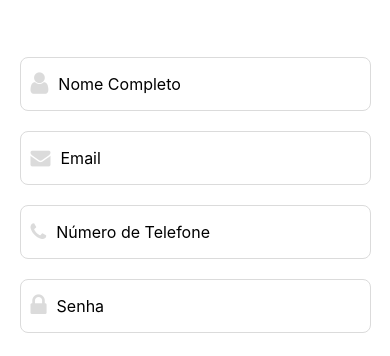
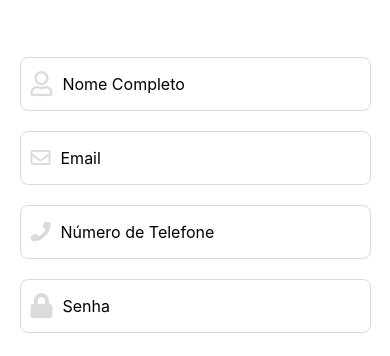
Before and after one commit to manuelkalueka/kiddo-step, a React Native app: screen / in a window 390 px wide. Shown: the part 133-489 px from the top of the page. Built offline with nearby package versions, Linux system fonts and the light colour scheme.

Commit message:
Refactor: Organizando tamanho de icones no Login

```diff
--- a/src/DefaultStyle/index.js
+++ b/src/DefaultStyle/index.js
@@ -1,6 +1,6 @@
 export default {
   colors: {
-    mainColorBue: "#2396f3",
+    mainColorBlue: "#2396f3",
     blueLightColor1: "#a2c4e0",
     blueLightColor2: "#6594ba",
     blueLightColor3: "#7ac3ff",
--- a/src/components/ButtonNewfecing/index.js
+++ b/src/components/ButtonNewfecing/index.js
@@ -24,7 +24,7 @@ const styles = StyleSheet.create({
     width: 50,
     height: 50,
     borderRadius: 25,
-    backgroundColor: defaultStyle.colors.mainColorBue,
+    backgroundColor: defaultStyle.colors.mainColorBlue,
     justifyContent: "center",
     alignItems: "center",
     marginBottom: 30,
--- a/src/routes/stack.signup.routes.js
+++ b/src/routes/stack.signup.routes.js
@@ -21,7 +21,7 @@ const SignupNavigation = () => {
             {
               title:"Verificar Conta",
               headerStyle:{
-                headerBackgroundColor:defaultStyle.colors.mainColorBue
+                headerBackgroundColor:defaultStyle.colors.mainColorBlue
               }
             }
           } />
--- a/src/routes/tab.routes.js
+++ b/src/routes/tab.routes.js
@@ -35,7 +35,7 @@ export default function TabRoutes() {
           },
         },
         tabBarShowLabel: false,
-        tabBarActiveTintColor: defaultStyle.colors.mainColorBue,
+        tabBarActiveTintColor: defaultStyle.colors.mainColorBlue,
         tabBarInactiveTintColor: defaultStyle.colors.grayAccent4,
       }}
     >
--- a/src/screens/Login/index.js
+++ b/src/screens/Login/index.js
@@ -18,7 +18,7 @@ const Schema = yup.object({
     .required("Informe a sua senha por favor"),
 });
 
-export default function Login({navigation}) {
+export default function Login({ navigation }) {
   const {
     control,
     handleSubmit,
@@ -86,9 +86,7 @@ export default function Login({navigation}) {
 
       <View style={styles.containerNewAccount}>
         <Text style={styles.textDoYouNeed}>Deseja criar uma conta?</Text>
-        <TouchableOpacity
-        onPress={()=>navigation.navigate("Signup")}
-        >
+        <TouchableOpacity onPress={() => navigation.navigate("Signup")}>
           <Text style={styles.textCreateAccount}>Criar</Text>
         </TouchableOpacity>
       </View>
--- a/src/screens/Login/style.js
+++ b/src/screens/Login/style.js
@@ -54,7 +54,7 @@ const styles = StyleSheet.create({
     borderColor:defaultStyle.colors.blueLightColor1,
     padding:10,
     borderRadius:10,
-    backgroundColor: defaultStyle.colors.mainColorBue2,
+    backgroundColor: defaultStyle.colors.mainColorBlue,
     marginBottom:15
   },
 
--- a/src/screens/Signup/index.js
+++ b/src/screens/Signup/index.js
@@ -8,7 +8,7 @@ import {
   Pressable,
 } from "react-native";
 
-import FontAwesome from "@expo/vector-icons/FontAwesome";
+import FontAwesome5 from "@expo/vector-icons/FontAwesome5";
 // import { RadioButton } from "react-native-paper";
 import styles from "./styles";
 
@@ -38,7 +38,7 @@ export default function Signup({ navigation }) {
             isFocused ? styles.inputFocused : styles.inputDefault,
           ]}
         >
-          <FontAwesome
+          <FontAwesome5
             style={styles.inputIcon}
             name="user"
             size={25}
@@ -58,7 +58,7 @@ export default function Signup({ navigation }) {
             isFocused ? styles.inputFocused : styles.inputDefault,
           ]}
         >
-          <FontAwesome
+          <FontAwesome5
             style={styles.inputIcon}
             name="envelope"
             size={20}
@@ -82,7 +82,7 @@ export default function Signup({ navigation }) {
             isFocused ? styles.inputFocused : styles.inputDefault,
           ]}
         >
-          <FontAwesome
+          <FontAwesome5
             style={styles.inputIcon}
             name="phone"
             size={20}
@@ -106,7 +106,7 @@ export default function Signup({ navigation }) {
             isFocused ? styles.inputFocused : styles.inputDefault,
           ]}
         >
-          <FontAwesome
+          <FontAwesome5
             style={styles.inputIcon}
             name="lock"
             size={25}
--- a/src/screens/Signup/styles.js
+++ b/src/screens/Signup/styles.js
@@ -31,7 +31,7 @@ const styles = StyleSheet.create({
   },
 
   inputFocused: {
-    borderColor: defaultStyles.colors.mainColorBue,
+    borderColor: defaultStyles.colors.mainColorBlue,
   },
 
   inputDefault: {
@@ -45,7 +45,7 @@ const styles = StyleSheet.create({
     width: "100%",
     marginTop: 15,
     padding: 16,
-    backgroundColor: defaultStyles.colors.mainColorBue,
+    backgroundColor: defaultStyles.colors.mainColorBlue,
     borderRadius: defaultStyles.borderRadio.borderRadioButton.small,
   },
   textButton: {
@@ -70,7 +70,7 @@ const styles = StyleSheet.create({
     alignItems: "center",
   },
   haveAccounAction: {
-    color: defaultStyles.colors.mainColorBue,
+    color: defaultStyles.colors.mainColorBlue,
     fontWeight: "bold",
     fontSize: defaultStyles.sizes.subtitle,
   },
--- a/src/screens/VerifyId/styles.js
+++ b/src/screens/VerifyId/styles.js
@@ -68,7 +68,7 @@ const styles = StyleSheet.create({
     width: "100%",
     marginTop: 15,
     padding: 16,
-    backgroundColor: defaultStyle.colors.mainColorBue,
+    backgroundColor: defaultStyle.colors.mainColorBlue,
     borderRadius: defaultStyle.borderRadio.borderRadioButton.small,
   },
   textButton: {
```
